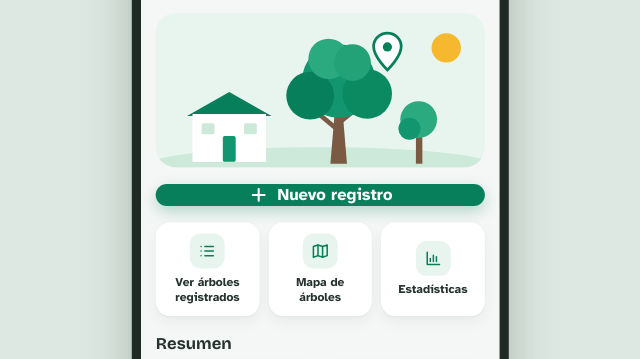
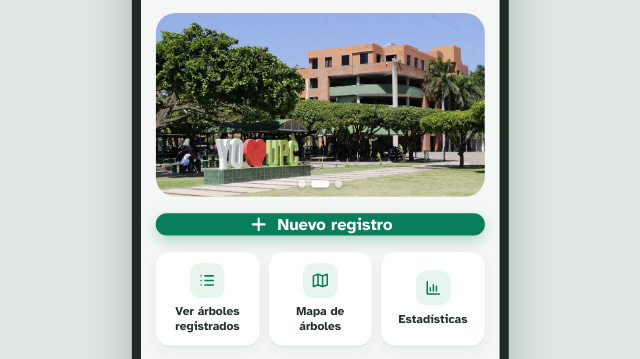
Before and after one commit to Salfonsogar/inventario-arboreo-escolar, a plain HTML site: page index.html in a window 1280 px wide. Shown: the part 137-496 px from the top of the page, without its empty margins (320-960 px from the left). Drawn offline with Linux system fonts and the light colour scheme.

Commit message:
Inicio: carrusel automatico con 3 imagenes

```diff
--- a/index.html
+++ b/index.html
@@ -128,6 +128,14 @@ a{color:#087F5B}a:hover{color:#065F44}
 .rowb{display:flex;gap:8px;align-items:center}
 .img2{display:grid;grid-template-columns:1fr 1fr;gap:8px}
 .img2 img{width:100%;border-radius:10px}
+.carrusel{position:relative;height:200px;border-radius:22px;overflow:hidden;background:#E8F5EF;flex-shrink:0}
+.carrusel .track{display:flex;height:100%;transition:transform .6s ease}
+.carrusel .slide{min-width:100%;height:100%}
+.carrusel .slide img{width:100%;height:100%;object-fit:cover;display:block}
+.carrusel .dots{position:absolute;left:0;right:0;bottom:10px;display:flex;justify-content:center;gap:6px}
+.carrusel .dots button{width:8px;height:8px;padding:0;border:0;border-radius:999px;background:rgba(255,255,255,.55);cursor:pointer;box-shadow:0 1px 3px rgba(0,0,0,.28)}
+.carrusel .dots button.on{width:20px;background:#fff}
+@media (prefers-reduced-motion: reduce){.carrusel .track{transition:none}}
 </style>
 </head>
 <body>
@@ -710,6 +718,7 @@ function recomputar(f){
 /* ---------- 8. Render ---------- */
 function render(){
   const app=$("#app");
+  detenerCarrusel();
   if(state.screen==="home") app.innerHTML=viewHome();
   else if(state.screen==="list") app.innerHTML=viewList();
   else if(state.screen==="map") app.innerHTML=viewMap();
@@ -718,6 +727,7 @@ function render(){
   else if(state.screen==="detail") app.innerHTML=viewDetail();
   else if(state.screen==="export") app.innerHTML=viewExport();
   app.scrollTop=0;
+  if(state.screen==="home") iniciarCarrusel();
 }
 function headerBack(title,accion,extra){
   return '<div class="hdr"><button class="back" data-a="'+(accion||"home")+'" aria-label="Regresar">'+ico("back",24)+'</button>'+
@@ -729,32 +739,44 @@ function catCounts(){
   return c;
 }
 
+/* ---------- 8b. Carrusel de inicio ---------- */
+const IMGS_CARRUSEL=[
+  ["img/carrusel-1.jpg","Inventario arbóreo escolar"],
+  ["img/carrusel-2.jpg","Instituciones educativas de Valledupar"],
+  ["img/carrusel-3.jpg","Jornada de campo del inventario"]
+];
+function carruselHTML(){
+  return '<div class="carrusel" id="carrusel"><div class="track" id="ctrack">'+
+    IMGS_CARRUSEL.map(x=>'<div class="slide"><img src="'+x[0]+'" alt="'+esc(x[1])+'" loading="lazy"></div>').join("")+
+    '</div><div class="dots">'+IMGS_CARRUSEL.map((x,i)=>'<button type="button" data-slide="'+i+'" aria-label="Imagen '+(i+1)+'"></button>').join("")+'</div></div>';
+}
+let carTimer=null, carIdx=0;
+function detenerCarrusel(){ if(carTimer && typeof clearInterval==="function"){ clearInterval(carTimer); } carTimer=null; }
+function iniciarCarrusel(){
+  detenerCarrusel();
+  const track=$("#ctrack");
+  if(!track || !track.children || !track.children.length) return;
+  const dots=[].slice.call(document.querySelectorAll("#carrusel .dots button"));
+  const n=track.children.length;
+  const pinta=i=>{ carIdx=((i%n)+n)%n; track.style.transform="translateX("+(-carIdx*100)+"%)";
+    dots.forEach((d,k)=>{ if(k===carIdx) d.classList.add("on"); else d.classList.remove("on"); }); };
+  pinta(0);
+  dots.forEach((d,k)=>d.addEventListener("click",()=>pinta(k)));
+  const box=$("#carrusel");
+  if(box && box.addEventListener){
+    let x0=null;
+    box.addEventListener("touchstart",e=>{ x0=e.touches[0].clientX; },{passive:true});
+    box.addEventListener("touchend",e=>{ if(x0==null) return; const dx=e.changedTouches[0].clientX-x0; if(Math.abs(dx)>40) pinta(carIdx+(dx<0?1:-1)); x0=null; },{passive:true});
+  }
+  const quieto = (typeof matchMedia==="function") && matchMedia("(prefers-reduced-motion: reduce)").matches;
+  if(!quieto && typeof setInterval==="function"){ carTimer=setInterval(()=>pinta(carIdx+1),4000); }
+}
+
 /* ---------- 9. Inicio ---------- */
 function viewHome(){
   const total=records.length;
   const c=catCounts();
   const instConDatos=INST.filter(i=>records.some(r=>r.institucion===i.id)).length||0;
-  const canasta='<div style="height:168px;border-radius:22px;background:#E8F5EF;overflow:hidden;flex-shrink:0">'+
-  '<svg viewBox="0 0 358 168" width="100%" height="100%" preserveAspectRatio="xMidYMid slice" role="img" aria-label="Ilustración de un árbol junto a una escuela">'+
-  '<circle cx="316" cy="38" r="16" fill="#F5B82E"/>'+
-  '<ellipse cx="179" cy="170" rx="200" ry="24" fill="#CDE9DA"/>'+
-  '<path d="M34 112 L80 86 L126 112 Z" fill="#087F5B"/>'+
-  '<rect x="40" y="110" width="80" height="52" fill="#FFFFFF"/>'+
-  '<rect x="50" y="120" width="14" height="12" rx="2" fill="#CDE9DA"/>'+
-  '<rect x="96" y="120" width="14" height="12" rx="2" fill="#CDE9DA"/>'+
-  '<rect x="73" y="134" width="14" height="28" rx="2" fill="#12966F"/>'+
-  '<path d="M190 164 L195 104 L203 104 L208 164 Z" fill="#7A5A43"/>'+
-  '<path d="M199 128 L180 112 M199 120 L216 106" stroke="#7A5A43" stroke-width="5" stroke-linecap="round"/>'+
-  '<circle cx="199" cy="74" r="40" fill="#12966F"/>'+
-  '<circle cx="168" cy="90" r="26" fill="#087F5B"/>'+
-  '<circle cx="230" cy="88" r="27" fill="#0B8A62"/>'+
-  '<circle cx="188" cy="50" r="22" fill="#2BAA7F"/>'+
-  '<circle cx="214" cy="54" r="20" fill="#23A177"/>'+
-  '<rect x="283" y="128" width="7" height="36" fill="#7A5A43"/>'+
-  '<circle cx="286" cy="116" r="20" fill="#2BAA7F"/>'+
-  '<circle cx="276" cy="126" r="12" fill="#12966F"/>'+
-  '<path d="M252 22c-8.3 0-15 6.5-15 14.6C237 48 252 62 252 62s15-14 15-25.4C267 28.5 260.3 22 252 22z" fill="#FFFFFF" stroke="#087F5B" stroke-width="3"/>'+
-  '<circle cx="252" cy="37" r="5" fill="#087F5B"/></svg></div>';
 
   let h='<div class="scr"><div class="scroll" style="padding:24px 16px 28px;display:flex;flex-direction:column;gap:18px">';
   h+='<header style="display:flex;flex-direction:column;gap:10px">'+
@@ -762,7 +784,7 @@ function viewHome(){
     '<span style="width:46px;height:46px;border-radius:14px;background:#087F5B;color:#fff;display:flex;align-items:center;justify-content:center;flex-shrink:0">'+ico("tree",26)+'</span>'+
     '<h1 class="bric" style="margin:0;font-size:27px;line-height:1.08;font-weight:800;letter-spacing:-.01em">Inventario Arbóreo Escolar</h1></div>'+
     '<p style="margin:0;font-size:16px;color:#4A5A52">Registra, monitorea y cuida los árboles de tu institución educativa.</p></header>';
-  h+=canasta;
+  h+=carruselHTML();
   h+='<button class="btnp" data-a="nuevo">'+ico("plus",22,2.5)+'Nuevo registro</button>';
   h+='<div style="display:grid;grid-template-columns:repeat(3,minmax(0,1fr));gap:10px">'+
      '<button class="qa" data-a="list"><span class="qi">'+ico("list",20)+'</span>Ver árboles registrados</button>'+
```
Also changed, not shown: img/carrusel-1.jpg (added), img/carrusel-2.jpg (added), img/carrusel-3.jpg (added), 1 other file.
